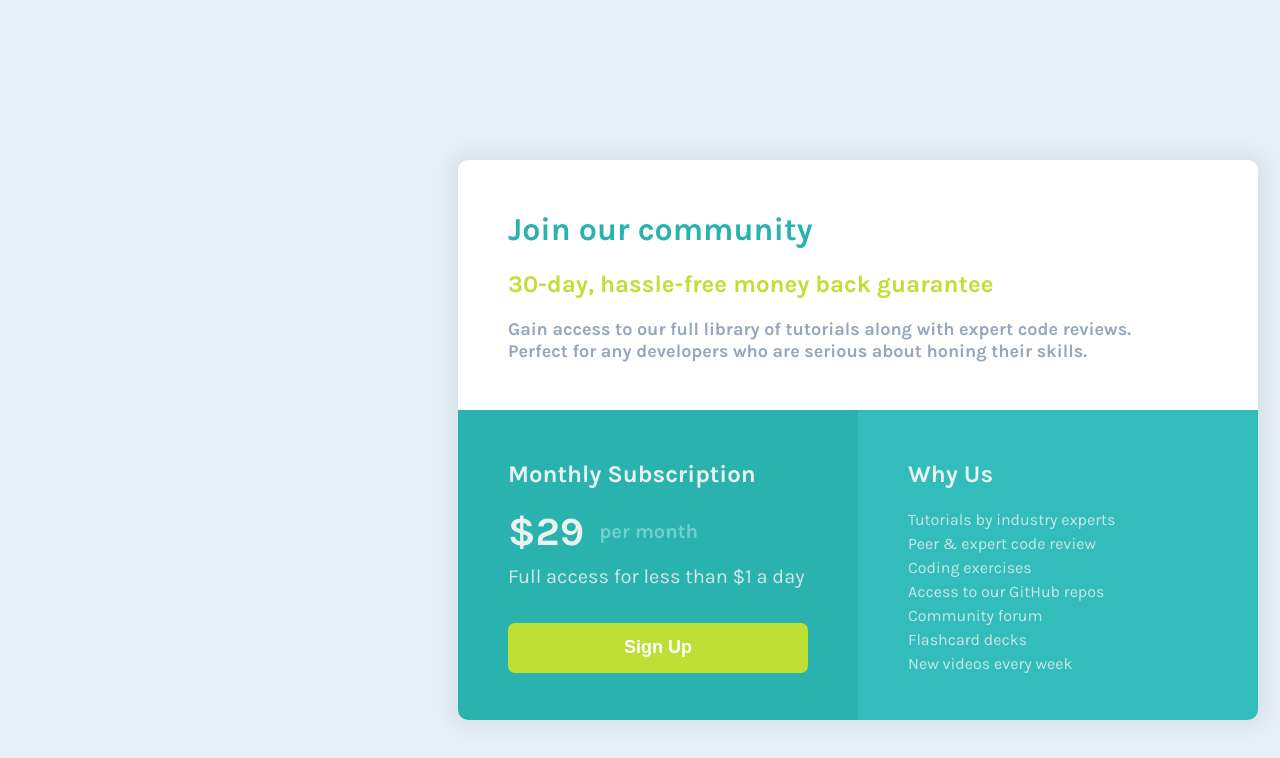
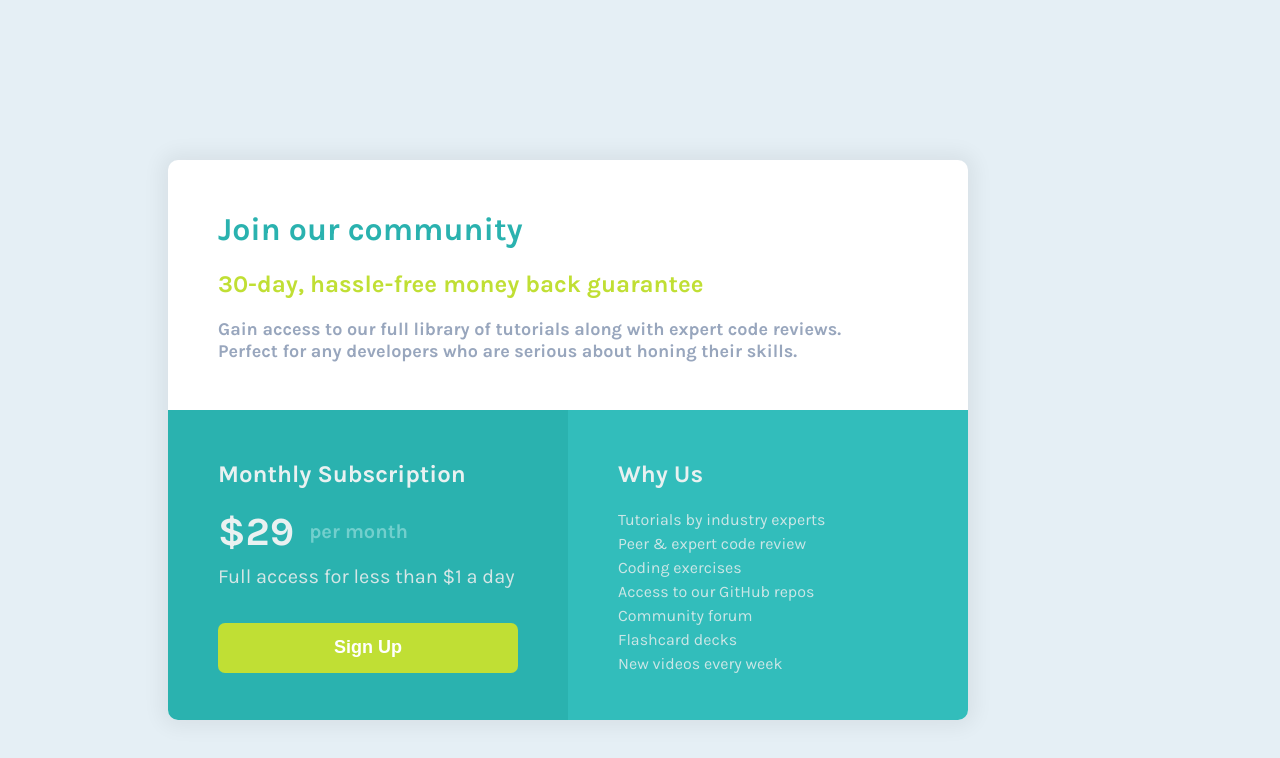
Before and after one commit to Ady4d69/Frontend-Mentor-Single-Price-Grid-Component, a plain HTML site: page index.html in a window 1280 px wide. Drawn offline with Linux system fonts and the light colour scheme.

Commit message:
Update style.css

```diff
--- a/style.css
+++ b/style.css
@@ -17,7 +17,7 @@ body {
   display: flex;
   flex-direction: column;
   margin-top: 160px;
-  margin-left: 450px;
+  margin-left: 160px;
   background-color: white;
   height: 560px;
   width: 800px;
```
